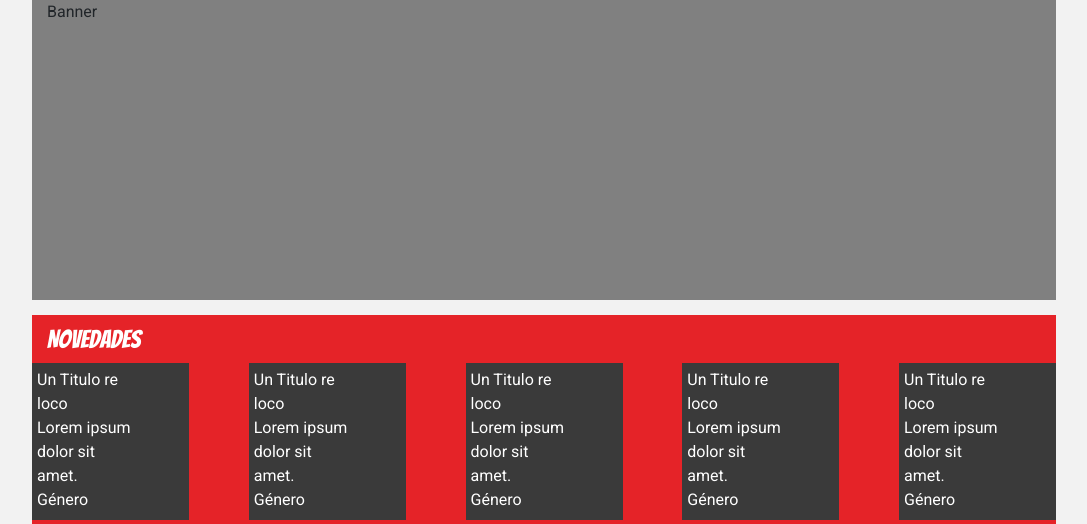
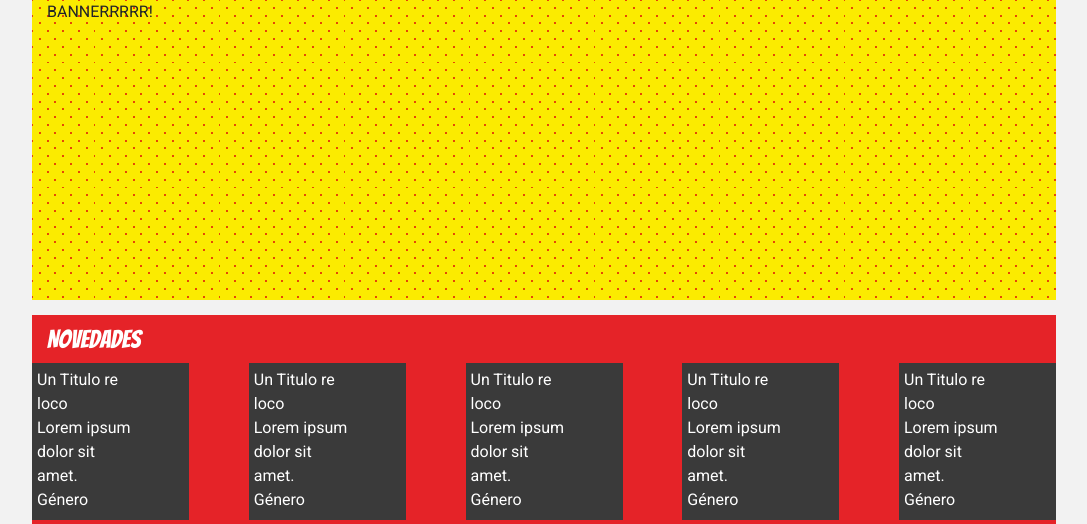
Before and after one commit to sferre/crackBangBoom, a PHP site: page / in a window 1280 px wide. Shown: the part 121-645 px from the top of the page, without its empty margins (96-1183 px from the left). Run offline with PHP 8.4, Linux system fonts and the light colour scheme.

Commit message:
Experimentando con el banner

```diff
--- /dev/null
+++ b/css/banner-style.css
@@ -0,0 +1,6 @@
+.banner {
+  height: 300px;
+  margin-bottom: 15px;
+  background-image: url("../images/patterns/pattern-1.svg");
+  background-repeat: repeat;
+}
--- a/css/main-style.css
+++ b/css/main-style.css
@@ -142,12 +142,6 @@ p {
 .btn-nav li{
   display: inline;
   text-align: center;
-}
-
-.banner {
-  background-color: gray;
-  height: 300px;
-  margin-bottom: 15px;
 }
 
 .section {
--- a/index.php
+++ b/index.php
@@ -9,6 +9,7 @@
     <link href="http://code.ionicframework.com/ionicons/2.0.1/css/ionicons.min.css" rel="stylesheet">
     <link href="https://fonts.googleapis.com/css?family=Abel" rel="stylesheet">
     <link rel="stylesheet" href="css/main-style.css">
+    <link rel="stylesheet" href="css/banner-style.css">
   </head>
 
   <body>
@@ -22,7 +23,7 @@
       <div class="container-fluid ">
         <div class="row banner">
           <div class="col-12">
-            Banner
+            <?php include('layout/banner.php'); ?>
           </div>
         </div>
       </div>
--- /dev/null
+++ b/layout/banner.php
@@ -0,0 +1,5 @@
+<?php
+
+echo 'BANNERRRRR!';
+
+?>
```
Also changed, not shown: images/patterns/bubble-1.svg (added), images/patterns/bubble-2.svg (added), images/patterns/pattern-1.svg (added), images/patterns/pattern-2.svg (added), 3 other files.
